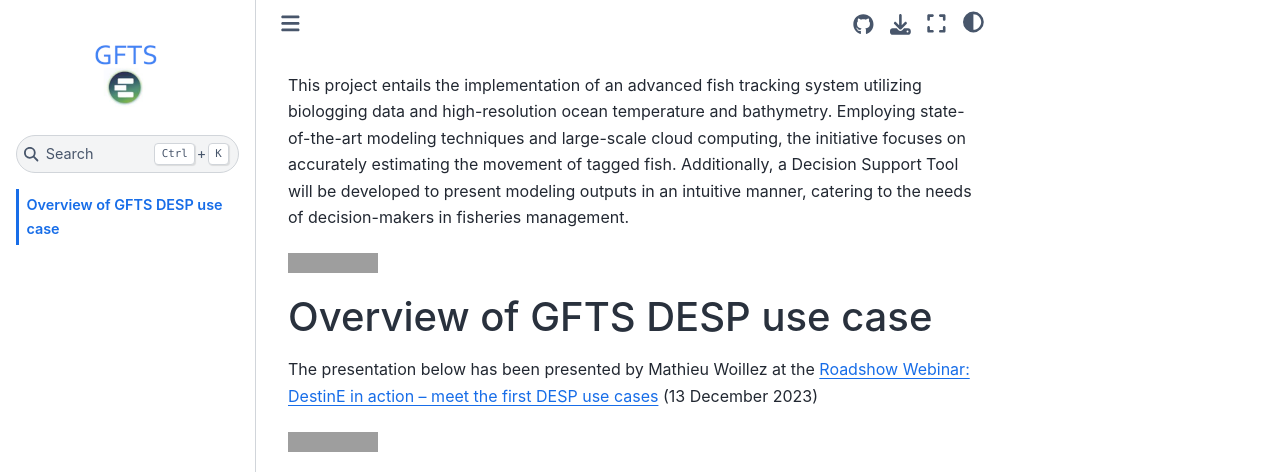
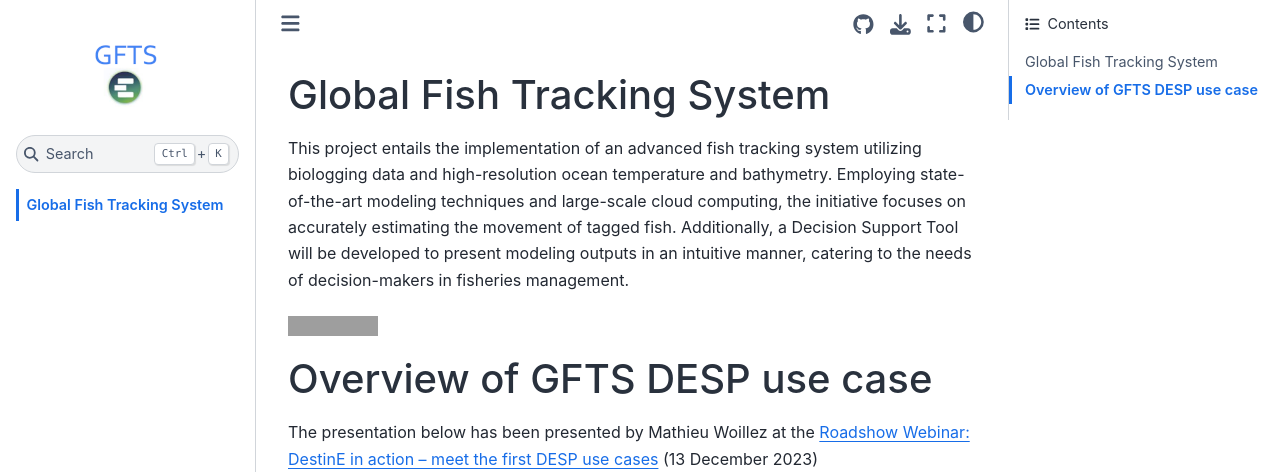
Before and after one commit to destination-earth/DestinE_ESA_GFTS, a Jupyter Book: the page built from docs/intro.md, in a window 1280 px wide and 1253 px high, cut to the strip 0-472 px from the top of the window. Built offline with Jupyter Book 1.0.4 settings and Sphinx 7.4.7 and the Sphinx Book theme 1.1.4, drawn with Linux system fonts in a browser that asks for light colours; comment, search, counter and statistics services are not loaded; grey boxes are pictures that could not be loaded.

Commit message:
Add title to intro

```diff
--- a/docs/intro.md
+++ b/docs/intro.md
@@ -103,6 +103,8 @@ tags:
 thumbnail: images/gfts.png
 ---
 
+# Global Fish Tracking System
+
 +++ {"part":"abstract"}
 
 % The article should include an abstract block at the beginning. The block is delimited by `+++` before and after, and you must specify `"part": "abstract"` as JSON metadata on the block opener. This metadata is required for recognizing the content of this cell as the abstract.
```
